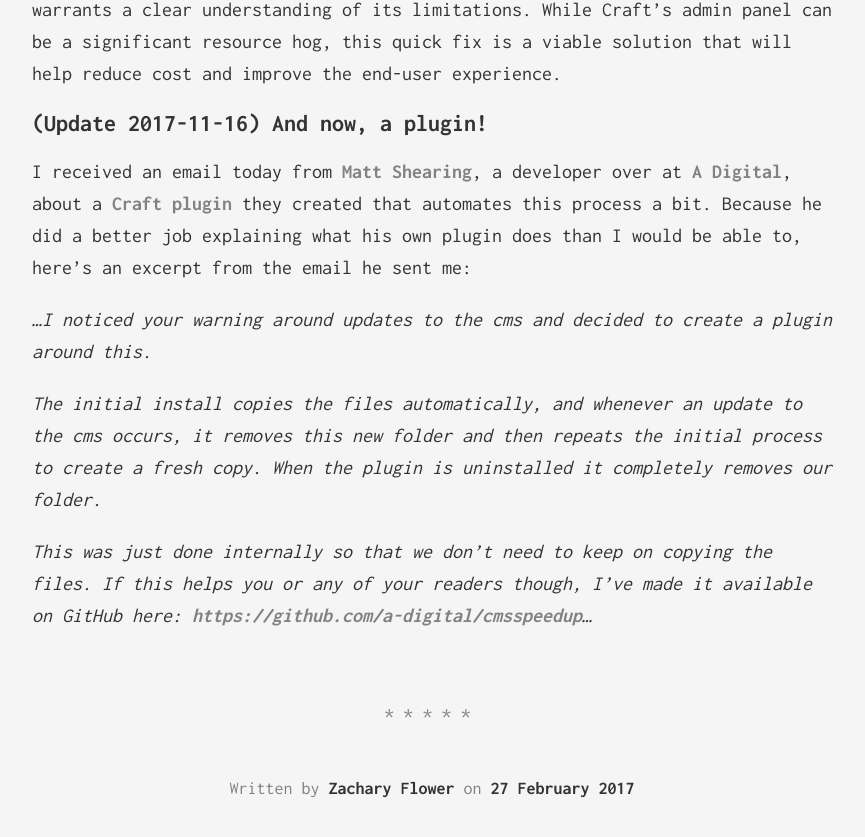
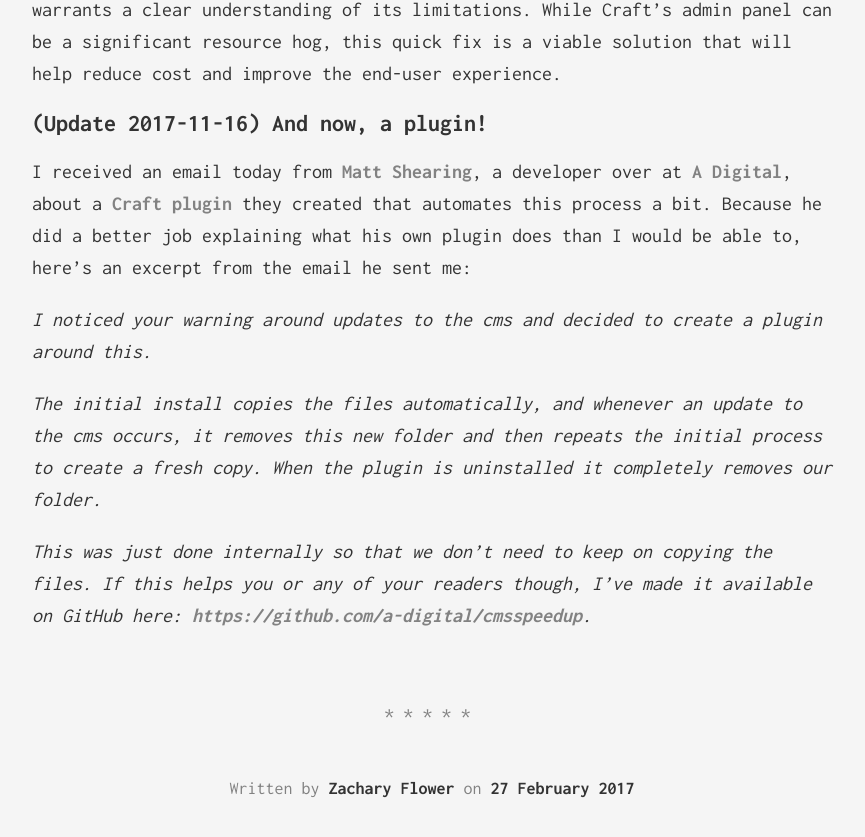
Before and after one commit to zachflower/flower.codes, a Jekyll site: the page built from _posts/2017-02-28-speed-up-craft-admin.md, in a window 1280 px wide and 900 px high, scrolled down 2901 px. Shown: the top 837 px of the window, without its empty margins (208-1073 px from the left). Built offline with Jekyll 4.4.1, drawn with Linux system fonts in a browser that asks for light colours.

Commit message:
nobody likes ellipses anyway

```diff
--- a/_posts/2017-02-28-speed-up-craft-admin.md
+++ b/_posts/2017-02-28-speed-up-craft-admin.md
@@ -50,8 +50,8 @@ Craft is far from a perfect CMS solution, but perfect or not, its popularity war
 
 I received an email today from [Matt Shearing](https://github.com/matt-adigital), a developer over at [A Digital](http://www.adigital.co.uk), about a [Craft plugin](https://github.com/a-digital/cmsspeedup) they created that automates this process a bit. Because he did a better job explaining what his own plugin does than I would be able to, here's an excerpt from the email he sent me:
 
-_...I noticed your warning around updates to the cms and decided to create a plugin around this._
+_I noticed your warning around updates to the cms and decided to create a plugin around this._
 
 _The initial install copies the files automatically, and whenever an update to the cms occurs, it removes this new folder and then repeats the initial process to create a fresh copy. When the plugin is uninstalled it completely removes our folder._
 
-_This was just done internally so that we don’t need to keep on copying the files. If this helps you or any of your readers though, I’ve made it available on GitHub here: [https://github.com/a-digital/cmsspeedup](https://github.com/a-digital/cmsspeedup)..._
+_This was just done internally so that we don’t need to keep on copying the files. If this helps you or any of your readers though, I’ve made it available on GitHub here: [https://github.com/a-digital/cmsspeedup](https://github.com/a-digital/cmsspeedup)._
```
